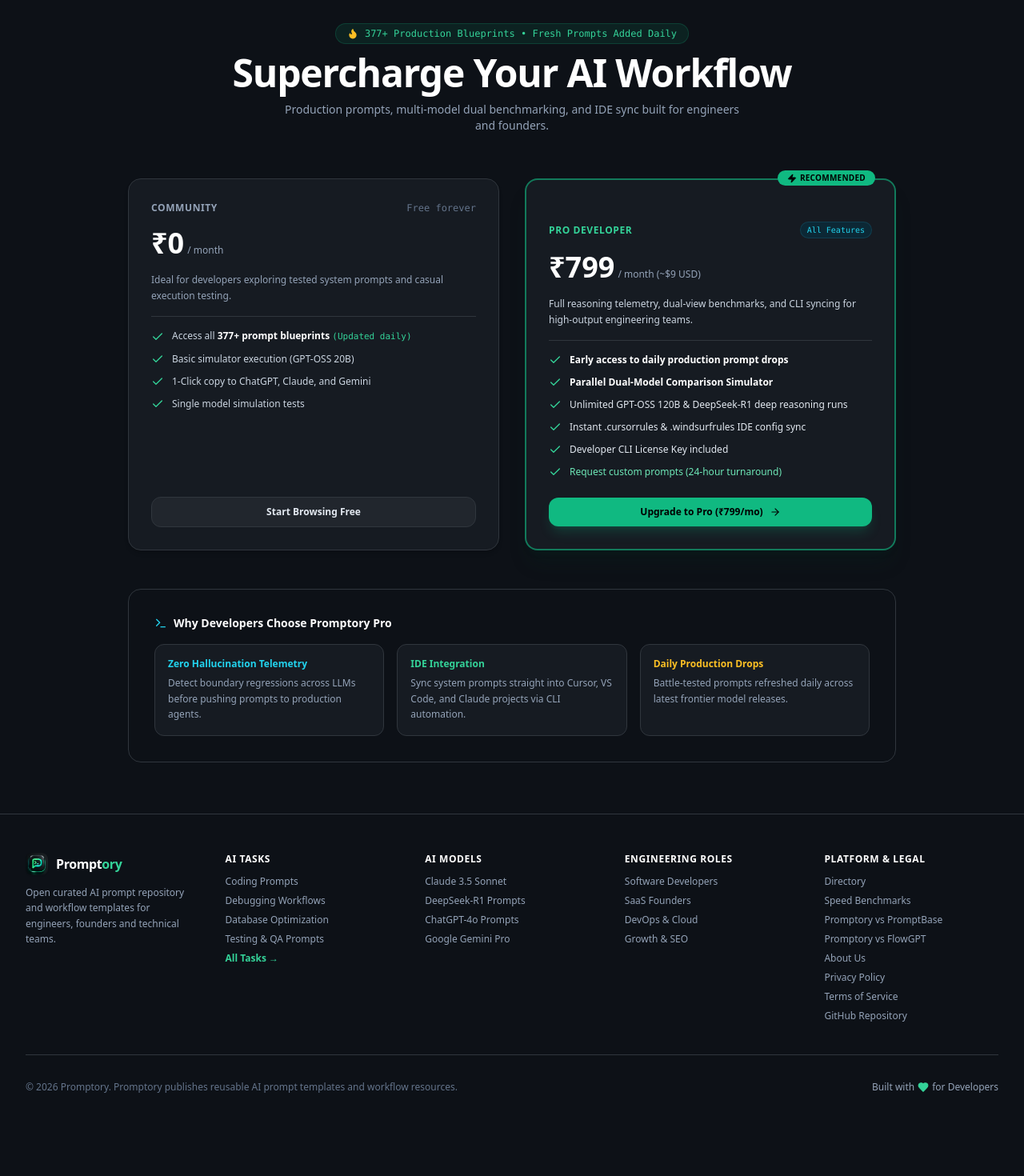
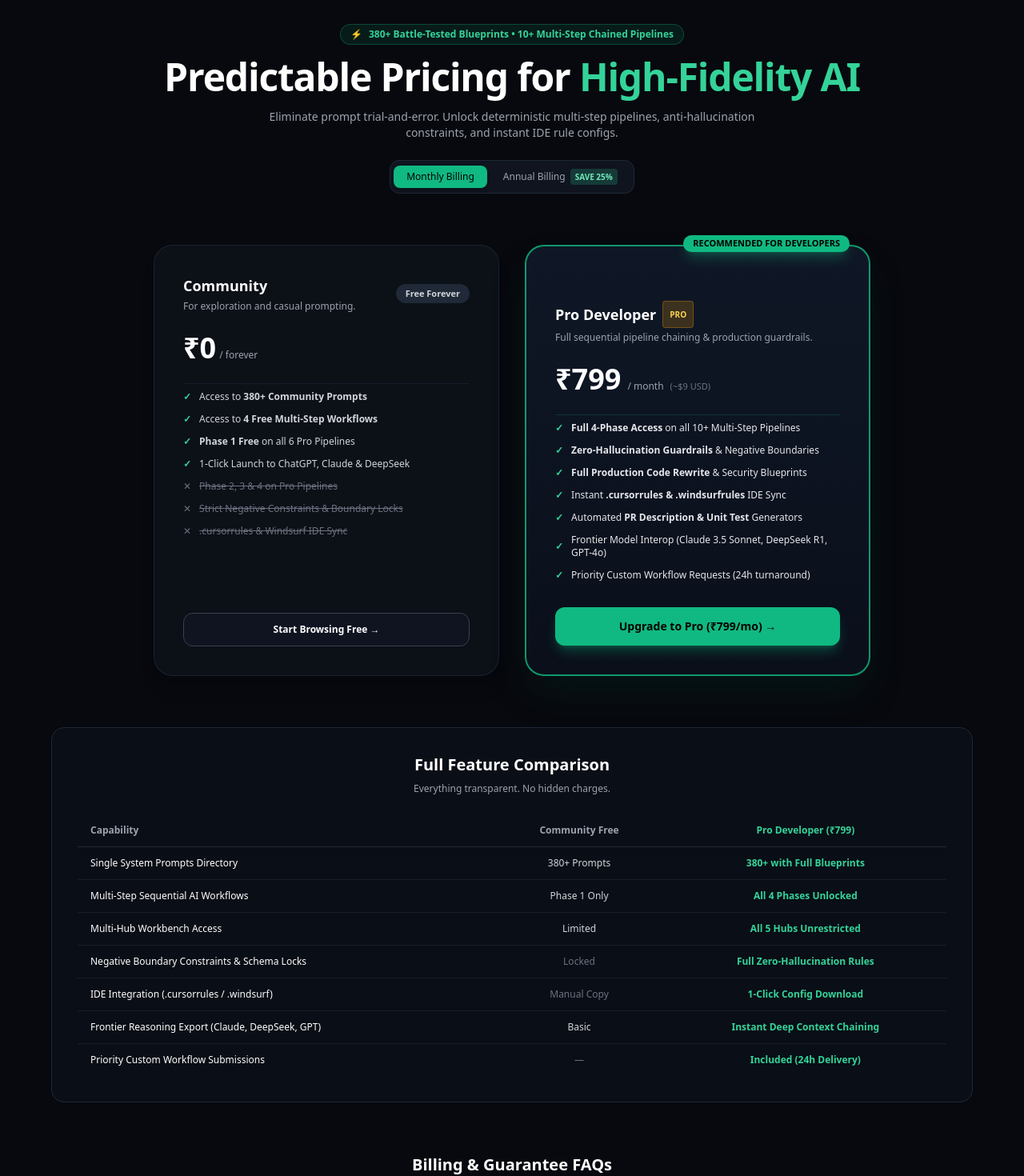
Before and after one commit to mantupatra23-pixel/promptory, a Next.js app: page /pricing in a window 1280 px wide. Shown: the part 100-1570 px from the top of the page at 80% size. Before the commit the page ends 1515 px from the top, so only its background shows below. Built offline with nearby package versions, Linux system fonts and the light colour scheme; no server answers.

Commit message:
feat(pricing): complete overhaul with multi-step workflows value, feature matrix, billing toggle, and Lemon Squeezy trust guarantees

```diff
--- a/app/pricing/page.tsx
+++ b/app/pricing/page.tsx
@@ -1,176 +1,333 @@
 'use client';
 
-import React, { useEffect, useState } from 'react';
+import React, { useState, useEffect } from 'react';
 import Link from 'next/link';
 import { supabase } from '@/lib/supabase';
-import { getCheckoutUrl, DEFAULT_CHECKOUT_URL } from '@/lib/checkout';
-import { Check, Zap, Sparkles, Terminal, ArrowRight, Flame, Clock } from 'lucide-react';
 
 export default function PricingPage() {
-  const [checkoutUrl, setCheckoutUrl] = useState(DEFAULT_CHECKOUT_URL);
+  const [user, setUser] = useState<any>(null);
+  const [billingCycle, setBillingCycle] = useState<'monthly' | 'annual'>('monthly');
 
   useEffect(() => {
-    supabase.auth.getSession().then(({ data: { session } }) => {
-      if (session?.user?.email) {
-        setCheckoutUrl(getCheckoutUrl(session.user.email));
-      }
+    supabase.auth.getUser().then(({ data: { user } }) => {
+      setUser(user);
     });
   }, []);
 
+  const isVipFounder = user?.email?.toLowerCase() === 'mantupatra23@gmail.com';
+
+  // Lemon Squeezy checkout URLs (Set in Vercel or replace with your store checkout link)
+  const checkoutUrl = process.env.NEXT_PUBLIC_LEMON_SQUEEZY_CHECKOUT_URL || 'https://promptory.lemonsqueezy.com/buy';
+
   return (
-    <div className="max-w-5xl mx-auto px-4 sm:px-6 lg:px-8 py-12 md:py-16 text-slate-100 space-y-12">
-      {/* Header */}
-      <div className="text-center space-y-3">
-        <div className="inline-flex items-center gap-2 px-3.5 py-1 rounded-full bg-emerald-500/10 text-emerald-400 border border-emerald-500/20 text-xs font-mono">
-          <Flame className="w-3.5 h-3.5 text-amber-400 fill-amber-400" />
-          <span>377+ Production Blueprints &bull; Fresh Prompts Added Daily</span>
+    <div className="min-h-screen bg-[#07090e] text-gray-100 py-12 px-4 sm:px-6 lg:px-8">
+      <div className="max-w-6xl mx-auto space-y-16">
+
+        {/* VIP Founder Banner */}
+        {isVipFounder && (
+          <div className="bg-emerald-500/10 border border-emerald-500/40 rounded-2xl p-4 text-center text-xs text-emerald-300 flex items-center justify-center gap-2">
+            <span>👑</span>
+            <span>
+              <strong>VIP Founder Account Active ({user?.email}):</strong> You have permanent lifetime access to all Pro features, pipelines, and models.
+            </span>
           </div>
-        <h1 className="text-3xl sm:text-5xl font-extrabold text-white tracking-tight">
-          Supercharge Your AI Workflow
+        )}
+
+        {/* Pricing Header */}
+        <div className="text-center space-y-4 pt-4">
+          <div className="inline-flex items-center gap-2 px-3 py-1 rounded-full border border-emerald-500/30 bg-emerald-500/10 text-emerald-400 text-xs font-semibold">
+            <span>⚡</span> 380+ Battle-Tested Blueprints • 10+ Multi-Step Chained Pipelines
+          </div>
+          <h1 className="text-3xl sm:text-5xl font-extrabold tracking-tight text-white">
+            Predictable Pricing for <span className="text-emerald-400">High-Fidelity AI</span>
           </h1>
-        <p className="text-slate-400 text-xs sm:text-sm max-w-xl mx-auto leading-relaxed">
-          Production prompts, multi-model dual benchmarking, and IDE sync built for engineers and founders.
+          <p className="max-w-2xl mx-auto text-xs sm:text-sm text-gray-400 leading-relaxed">
+            Eliminate prompt trial-and-error. Unlock deterministic multi-step pipelines, anti-hallucination constraints, and instant IDE rule configs.
           </p>
+
+          {/* Billing Cycle Switcher */}
+          <div className="pt-2 flex items-center justify-center">
+            <div className="bg-[#0f141f] border border-gray-800 p-1 rounded-xl flex items-center gap-1">
+              <button
+                type="button"
+                onClick={() => setBillingCycle('monthly')}
+                className={`px-4 py-1.5 rounded-lg text-xs font-medium transition-all ${
+                  billingCycle === 'monthly'
+                    ? 'bg-emerald-500 text-black font-bold shadow-md'
+                    : 'text-gray-400 hover:text-white'
+                }`}
+              >
+                Monthly Billing
+              </button>
+              <button
+                type="button"
+                onClick={() => setBillingCycle('annual')}
+                className={`px-4 py-1.5 rounded-lg text-xs font-medium transition-all flex items-center gap-1.5 ${
+                  billingCycle === 'annual'
+                    ? 'bg-emerald-500 text-black font-bold shadow-md'
+                    : 'text-gray-400 hover:text-white'
+                }`}
+              >
+                <span>Annual Billing</span>
+                <span className="bg-emerald-400/20 text-emerald-300 text-[10px] px-1.5 py-0.5 rounded font-bold">
+                  SAVE 25%
+                </span>
+              </button>
+            </div>
+          </div>
         </div>
 
-      {/* Pricing Cards */}
-      <div className="grid grid-cols-1 md:grid-cols-2 gap-6 sm:gap-8 pt-2">
-        {/* FREE PLAN */}
-        <div className="p-6 sm:p-7 rounded-2xl bg-[#161B22] border border-[#30363D] flex flex-col justify-between space-y-6 shadow-md">
-          <div className="space-y-4">
+        {/* Pricing Cards Grid */}
+        <div className="grid grid-cols-1 md:grid-cols-2 gap-8 max-w-4xl mx-auto items-stretch">
+
+          {/* Plan 1: Community Free */}
+          <div className="bg-[#0c1017] border border-gray-800/80 rounded-3xl p-7 sm:p-9 flex flex-col justify-between space-y-8 shadow-xl">
+            <div className="space-y-6">
               <div className="flex items-center justify-between">
-              <span className="text-xs font-bold text-slate-400 uppercase tracking-wider">Community</span>
-              <span className="text-xs font-mono text-slate-500">Free forever</span>
+                <div>
+                  <h3 className="text-lg font-bold text-white">Community</h3>
+                  <p className="text-xs text-gray-400 mt-1">For exploration and casual prompting.</p>
                 </div>
-            <div>
-              <span className="text-3xl sm:text-4xl font-extrabold text-white">₹0</span>
-              <span className="text-xs text-slate-400 ml-1">/ month</span>
-            </div>
-            <p className="text-xs text-slate-400 leading-relaxed">
-              Ideal for developers exploring tested system prompts and casual execution testing.
-            </p>
-
-            <div className="border-t border-[#30363D] pt-4 space-y-3 text-xs text-slate-300">
-              <div className="flex items-center gap-2.5">
-                <Check className="w-4 h-4 text-emerald-400 shrink-0" />
-                <span>
-                  Access all <strong className="text-white">377+ prompt blueprints</strong>{' '}
-                  <span className="text-[11px] text-emerald-400 font-mono">(Updated daily)</span>
+                <span className="px-3 py-1 rounded-full text-[11px] font-semibold bg-gray-800 text-gray-300">
+                  Free Forever
                 </span>
               </div>
+
+              <div className="flex items-baseline gap-1">
+                <span className="text-4xl font-extrabold text-white">₹0</span>
+                <span className="text-xs text-gray-400">/ forever</span>
+              </div>
+
+              <div className="space-y-3 pt-2 text-xs text-gray-300 border-t border-gray-800/60">
                 <div className="flex items-center gap-2.5">
-                <Check className="w-4 h-4 text-emerald-400 shrink-0" />
-                <span>Basic simulator execution (GPT-OSS 20B)</span>
+                  <span className="text-emerald-400 font-bold">✓</span>
+                  <span>Access to <strong>380+ Community Prompts</strong></span>
                 </div>
                 <div className="flex items-center gap-2.5">
-                <Check className="w-4 h-4 text-emerald-400 shrink-0" />
-                <span>1-Click copy to ChatGPT, Claude, and Gemini</span>
+                  <span className="text-emerald-400 font-bold">✓</span>
+                  <span>Access to <strong>4 Free Multi-Step Workflows</strong></span>
                 </div>
                 <div className="flex items-center gap-2.5">
-                <Check className="w-4 h-4 text-emerald-400 shrink-0" />
-                <span>Single model simulation tests</span>
+                  <span className="text-emerald-400 font-bold">✓</span>
+                  <span><strong>Phase 1 Free</strong> on all 6 Pro Pipelines</span>
+                </div>
+                <div className="flex items-center gap-2.5">
+                  <span className="text-emerald-400 font-bold">✓</span>
+                  <span>1-Click Launch to ChatGPT, Claude & DeepSeek</span>
+                </div>
+                <div className="flex items-center gap-2.5 text-gray-500">
+                  <span>✕</span>
+                  <span className="line-through">Phase 2, 3 & 4 on Pro Pipelines</span>
+                </div>
+                <div className="flex items-center gap-2.5 text-gray-500">
+                  <span>✕</span>
+                  <span className="line-through">Strict Negative Constraints & Boundary Locks</span>
+                </div>
+                <div className="flex items-center gap-2.5 text-gray-500">
+                  <span>✕</span>
+                  <span className="line-through">.cursorrules & Windsurf IDE Sync</span>
                 </div>
               </div>
             </div>
 
             <Link
               href="/"
-            className="w-full py-2.5 text-center text-xs font-semibold rounded-xl bg-[#21262D] hover:bg-[#30363D] text-slate-200 border border-[#30363D] transition block"
+              className="w-full py-3 rounded-xl text-xs font-bold text-center border border-gray-700 bg-gray-900/60 hover:bg-gray-800 text-white transition-all block"
             >
-            Start Browsing Free
+              Start Browsing Free &rarr;
             </Link>
           </div>
 
-        {/* PRO PLAN */}
-        <div className="p-6 sm:p-7 rounded-2xl bg-[#161B22] border-2 border-emerald-500/60 relative flex flex-col justify-between space-y-6 shadow-xl shadow-emerald-950/20">
-          <div className="absolute -top-3 right-6 px-3 py-0.5 rounded-full bg-emerald-500 text-black text-[10px] font-extrabold uppercase tracking-wide flex items-center gap-1">
-            <Zap className="w-3 h-3 fill-black" />
-            <span>Recommended</span>
+          {/* Plan 2: Pro Developer */}
+          <div className="relative bg-gradient-to-b from-[#0f1726] to-[#0a0f1a] border-2 border-emerald-500/80 rounded-3xl p-7 sm:p-9 flex flex-col justify-between space-y-8 shadow-2xl shadow-emerald-950/40">
+            {/* Top Popular Badge */}
+            <div className="absolute -top-3.5 right-6 px-3 py-0.5 rounded-full text-[11px] font-extrabold bg-emerald-500 text-black shadow-lg shadow-emerald-500/30">
+              RECOMMENDED FOR DEVELOPERS
             </div>
 
-          <div className="space-y-4">
+            <div className="space-y-6">
               <div className="flex items-center justify-between">
-              <span className="text-xs font-bold text-emerald-400 uppercase tracking-wider">Pro Developer</span>
-              <span className="text-[10px] font-mono text-cyan-400 bg-cyan-950/60 border border-cyan-800/40 px-2 py-0.5 rounded-full">
-                All Features
+                <div>
+                  <h3 className="text-lg font-bold text-white flex items-center gap-2">
+                    <span>Pro Developer</span>
+                    <span className="px-2 py-0.5 rounded text-[10px] font-bold bg-amber-500/20 text-amber-300 border border-amber-500/30">
+                      PRO
                     </span>
+                  </h3>
+                  <p className="text-xs text-gray-400 mt-1">Full sequential pipeline chaining & production guardrails.</p>
                 </div>
-            <div>
-              <span className="text-3xl sm:text-4xl font-extrabold text-white">₹799</span>
-              <span className="text-xs text-slate-400 ml-1">/ month (~$9 USD)</span>
               </div>
-            <p className="text-xs text-slate-300 leading-relaxed">
-              Full reasoning telemetry, dual-view benchmarks, and CLI syncing for high-output engineering teams.
-            </p>
 
-            <div className="border-t border-[#30363D] pt-4 space-y-3 text-xs text-slate-200">
+              <div className="flex items-baseline gap-2">
+                <span className="text-4xl font-extrabold text-white">
+                  {billingCycle === 'monthly' ? '₹799' : '₹599'}
+                </span>
+                <span className="text-xs text-gray-400">
+                  / month {billingCycle === 'annual' && '(billed ₹7,188/yr)'}
+                </span>
+                <span className="text-[11px] text-gray-500">(~$9 USD)</span>
+              </div>
+
+              <div className="space-y-3 pt-2 text-xs text-gray-200 border-t border-emerald-500/20">
                 <div className="flex items-center gap-2.5">
-                <Check className="w-4 h-4 text-emerald-400 shrink-0" />
-                <span className="font-semibold text-white">
-                  Early access to daily production prompt drops
-                </span>
+                  <span className="text-emerald-400 font-bold">✓</span>
+                  <span><strong>Full 4-Phase Access</strong> on all 10+ Multi-Step Pipelines</span>
                 </div>
                 <div className="flex items-center gap-2.5">
-                <Check className="w-4 h-4 text-emerald-400 shrink-0" />
-                <span className="font-semibold text-white">Parallel Dual-Model Comparison Simulator</span>
+                  <span className="text-emerald-400 font-bold">✓</span>
+                  <span><strong>Zero-Hallucination Guardrails</strong> & Negative Boundaries</span>
                 </div>
                 <div className="flex items-center gap-2.5">
-                <Check className="w-4 h-4 text-emerald-400 shrink-0" />
-                <span>Unlimited GPT-OSS 120B &amp; DeepSeek-R1 deep reasoning runs</span>
+                  <span className="text-emerald-400 font-bold">✓</span>
+                  <span><strong>Full Production Code Rewrite</strong> & Security Blueprints</span>
                 </div>
                 <div className="flex items-center gap-2.5">
-                <Check className="w-4 h-4 text-emerald-400 shrink-0" />
-                <span>Instant .cursorrules &amp; .windsurfrules IDE config sync</span>
+                  <span className="text-emerald-400 font-bold">✓</span>
+                  <span>Instant <strong>.cursorrules & .windsurfrules</strong> IDE Sync</span>
                 </div>
                 <div className="flex items-center gap-2.5">
-                <Check className="w-4 h-4 text-emerald-400 shrink-0" />
-                <span>Developer CLI License Key included</span>
+                  <span className="text-emerald-400 font-bold">✓</span>
+                  <span>Automated <strong>PR Description & Unit Test</strong> Generators</span>
                 </div>
                 <div className="flex items-center gap-2.5">
-                <Check className="w-4 h-4 text-emerald-400 shrink-0" />
-                <span className="text-emerald-300 font-medium">Request custom prompts (24-hour turnaround)</span>
+                  <span className="text-emerald-400 font-bold">✓</span>
+                  <span>Frontier Model Interop (Claude 3.5 Sonnet, DeepSeek R1, GPT-4o)</span>
+                </div>
+                <div className="flex items-center gap-2.5">
+                  <span className="text-emerald-400 font-bold">✓</span>
+                  <span>Priority Custom Workflow Requests (24h turnaround)</span>
                 </div>
               </div>
             </div>
 
+            {isVipFounder ? (
+              <div className="w-full py-3.5 rounded-xl text-xs font-bold text-center bg-emerald-500 text-black shadow-lg shadow-emerald-500/30">
+                VIP Access Active (Lifetime Free)
+              </div>
+            ) : (
               <a
                 href={checkoutUrl}
                 target="_blank"
-            rel="noopener noreferrer"
-            className="w-full py-2.5 text-center text-xs font-bold rounded-xl bg-emerald-500 hover:bg-emerald-400 text-black transition shadow-lg shadow-emerald-500/20 flex items-center justify-center gap-2"
+                rel="noreferrer"
+                className="w-full py-3.5 rounded-xl text-xs sm:text-sm font-extrabold text-center bg-emerald-500 hover:bg-emerald-400 text-black shadow-lg shadow-emerald-500/30 transition-all block transform active:scale-[0.99]"
               >
-            <span>Upgrade to Pro (₹799/mo)</span>
-            <ArrowRight className="w-3.5 h-3.5" />
+                Upgrade to Pro ({billingCycle === 'monthly' ? '₹799/mo' : '₹599/mo'}) &rarr;
               </a>
+            )}
           </div>
         </div>
 
-      {/* Feature Highlight Matrix */}
-      <div className="border border-[#30363D] bg-[#0D1117] rounded-2xl p-6 sm:p-8 space-y-4">
-        <h3 className="text-xs sm:text-sm font-bold text-white flex items-center gap-2">
-          <Terminal className="w-4 h-4 text-cyan-400" />
-          <span>Why Developers Choose Promptory Pro</span>
-        </h3>
-        <div className="grid grid-cols-1 md:grid-cols-3 gap-4 text-xs text-slate-300">
-          <div className="p-4 rounded-xl bg-[#161B22] border border-[#30363D] space-y-1.5">
-            <span className="font-bold text-cyan-400">Zero Hallucination Telemetry</span>
-            <p className="text-slate-400 leading-relaxed">
-              Detect boundary regressions across LLMs before pushing prompts to production agents.
+        {/* Feature Comparison Matrix */}
+        <div className="bg-[#0a0e16] border border-gray-800 rounded-2xl p-6 sm:p-8 space-y-6">
+          <div className="text-center space-y-2">
+            <h3 className="text-xl font-bold text-white">Full Feature Comparison</h3>
+            <p className="text-xs text-gray-400">Everything transparent. No hidden charges.</p>
+          </div>
+
+          <div className="overflow-x-auto">
+            <table className="w-full text-left text-xs">
+              <thead>
+                <tr className="border-b border-gray-800 text-gray-400">
+                  <th className="py-3 px-4 font-semibold">Capability</th>
+                  <th className="py-3 px-4 font-semibold text-center">Community Free</th>
+                  <th className="py-3 px-4 font-semibold text-center text-emerald-400">Pro Developer (₹799)</th>
+                </tr>
+              </thead>
+              <tbody className="divide-y divide-gray-800/60 text-gray-300">
+                <tr>
+                  <td className="py-3 px-4 font-medium text-white">Single System Prompts Directory</td>
+                  <td className="py-3 px-4 text-center">380+ Prompts</td>
+                  <td className="py-3 px-4 text-center text-emerald-400 font-semibold">380+ with Full Blueprints</td>
+                </tr>
+                <tr>
+                  <td className="py-3 px-4 font-medium text-white">Multi-Step Sequential AI Workflows</td>
+                  <td className="py-3 px-4 text-center">Phase 1 Only</td>
+                  <td className="py-3 px-4 text-center text-emerald-400 font-semibold">All 4 Phases Unlocked</td>
+                </tr>
+                <tr>
+                  <td className="py-3 px-4 font-medium text-white">Multi-Hub Workbench Access</td>
+                  <td className="py-3 px-4 text-center">Limited</td>
+                  <td className="py-3 px-4 text-center text-emerald-400 font-semibold">All 5 Hubs Unrestricted</td>
+                </tr>
+                <tr>
+                  <td className="py-3 px-4 font-medium text-white">Negative Boundary Constraints & Schema Locks</td>
+                  <td className="py-3 px-4 text-center text-gray-500">Locked</td>
+                  <td className="py-3 px-4 text-center text-emerald-400 font-semibold">Full Zero-Hallucination Rules</td>
+                </tr>
+                <tr>
+                  <td className="py-3 px-4 font-medium text-white">IDE Integration (.cursorrules / .windsurf)</td>
+                  <td className="py-3 px-4 text-center text-gray-500">Manual Copy</td>
+                  <td className="py-3 px-4 text-center text-emerald-400 font-semibold">1-Click Config Download</td>
+                </tr>
+                <tr>
+                  <td className="py-3 px-4 font-medium text-white">Frontier Reasoning Export (Claude, DeepSeek, GPT)</td>
+                  <td className="py-3 px-4 text-center">Basic</td>
+                  <td className="py-3 px-4 text-center text-emerald-400 font-semibold">Instant Deep Context Chaining</td>
+                </tr>
+                <tr>
+                  <td className="py-3 px-4 font-medium text-white">Priority Custom Workflow Submissions</td>
+                  <td className="py-3 px-4 text-center text-gray-500">—</td>
+                  <td className="py-3 px-4 text-center text-emerald-400 font-semibold">Included (24h Delivery)</td>
+                </tr>
+              </tbody>
+            </table>
+          </div>
+        </div>
+
+        {/* Lemon Squeezy Trust & Billing FAQs */}
+        <div className="space-y-6 max-w-4xl mx-auto">
+          <div className="text-center space-y-2">
+            <h3 className="text-xl font-bold text-white">Billing & Guarantee FAQs</h3>
+            <p className="text-xs text-gray-400">Everything you need to know about payment processing and security.</p>
+          </div>
+
+          <div className="grid grid-cols-1 sm:grid-cols-2 gap-4">
+            <div className="bg-[#0b0f17] border border-gray-800 rounded-xl p-5 space-y-2">
+              <h4 className="text-sm font-semibold text-white">How does payment processing work?</h4>
+              <p className="text-xs text-gray-400 leading-relaxed">
+                Payments are securely handled by Lemon Squeezy, our global Merchant of Record. We support Credit/Debit cards, UPI, Apple Pay, Google Pay, and Net Banking across 130+ currencies.
               </p>
             </div>
-          <div className="p-4 rounded-xl bg-[#161B22] border border-[#30363D] space-y-1.5">
-            <span className="font-bold text-emerald-400">IDE Integration</span>
-            <p className="text-slate-400 leading-relaxed">
-              Sync system prompts straight into Cursor, VS Code, and Claude projects via CLI automation.
+
+            <div className="bg-[#0b0f17] border border-gray-800 rounded-xl p-5 space-y-2">
+              <h4 className="text-sm font-semibold text-white">Can I cancel my subscription anytime?</h4>
+              <p className="text-xs text-gray-400 leading-relaxed">
+                Yes. You can cancel your subscription with 1-click at any time from your customer billing portal. You will retain full Pro access until the end of your billing cycle.
               </p>
             </div>
-          <div className="p-4 rounded-xl bg-[#161B22] border border-[#30363D] space-y-1.5">
-            <span className="font-bold text-amber-400">Daily Production Drops</span>
-            <p className="text-slate-400 leading-relaxed">
-              Battle-tested prompts refreshed daily across latest frontier model releases.
+
+            <div className="bg-[#0b0f17] border border-gray-800 rounded-xl p-5 space-y-2">
+              <h4 className="text-sm font-semibold text-white">How do Multi-Step Workflows unlock?</h4>
+              <p className="text-xs text-gray-400 leading-relaxed">
+                As soon as your Lemon Squeezy payment completes, our webhook immediately updates your account state. All locked phases (Phase 2, 3, 4) unlock in real-time across all hubs.
+              </p>
+            </div>
+
+            <div className="bg-[#0b0f17] border border-gray-800 rounded-xl p-5 space-y-2">
+              <h4 className="text-sm font-semibold text-white">Is there an invoice for tax/business expense?</h4>
+              <p className="text-xs text-gray-400 leading-relaxed">
+                Yes. Lemon Squeezy automatically issues a compliant GST / VAT invoice to your email with your business details, ready for company expense reimbursement.
               </p>
             </div>
           </div>
+
+          {/* Trust Guarantees */}
+          <div className="flex flex-wrap items-center justify-center gap-6 pt-4 text-xs text-gray-400 border-t border-gray-800/80">
+            <div className="flex items-center gap-2">
+              <span className="text-emerald-400 font-bold">🔒</span>
+              <span>256-bit SSL Bank-Grade Encryption</span>
+            </div>
+            <div className="flex items-center gap-2">
+              <span className="text-emerald-400 font-bold">⚡</span>
+              <span>Instant Automatic Account Activation</span>
+            </div>
+            <div className="flex items-center gap-2">
+              <span className="text-emerald-400 font-bold">🛡️</span>
+              <span>Lemon Squeezy Merchant of Record Protection</span>
+            </div>
+          </div>
+        </div>
+
       </div>
     </div>
   );
```
Lines whose indentation alone changed are shown as unchanged.
